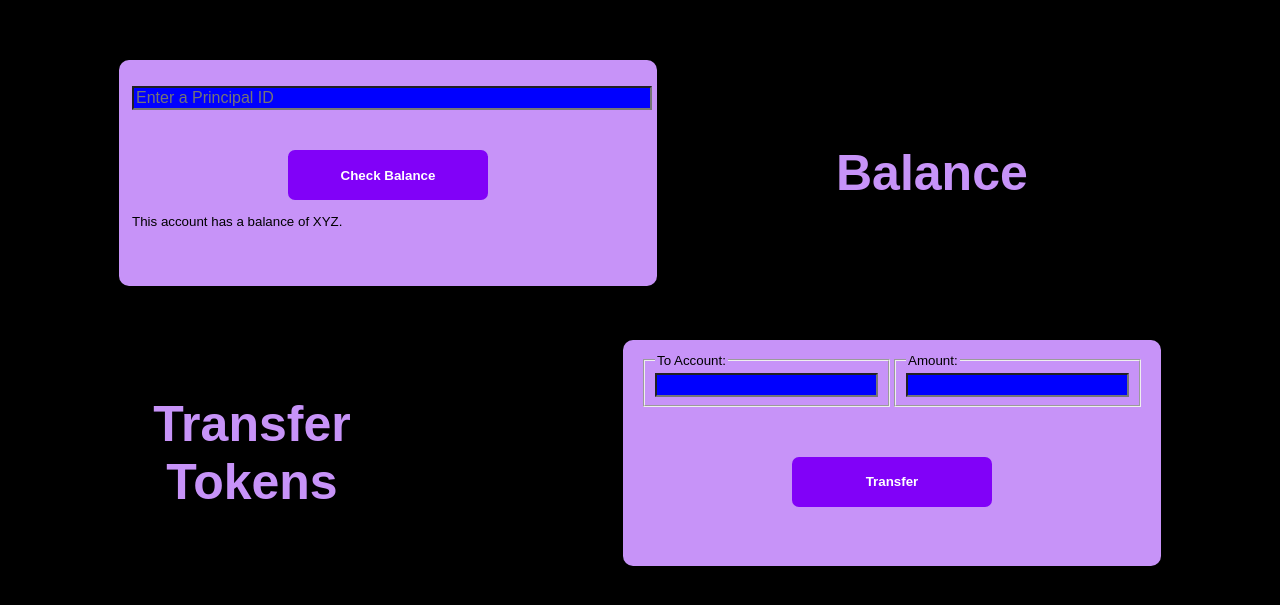
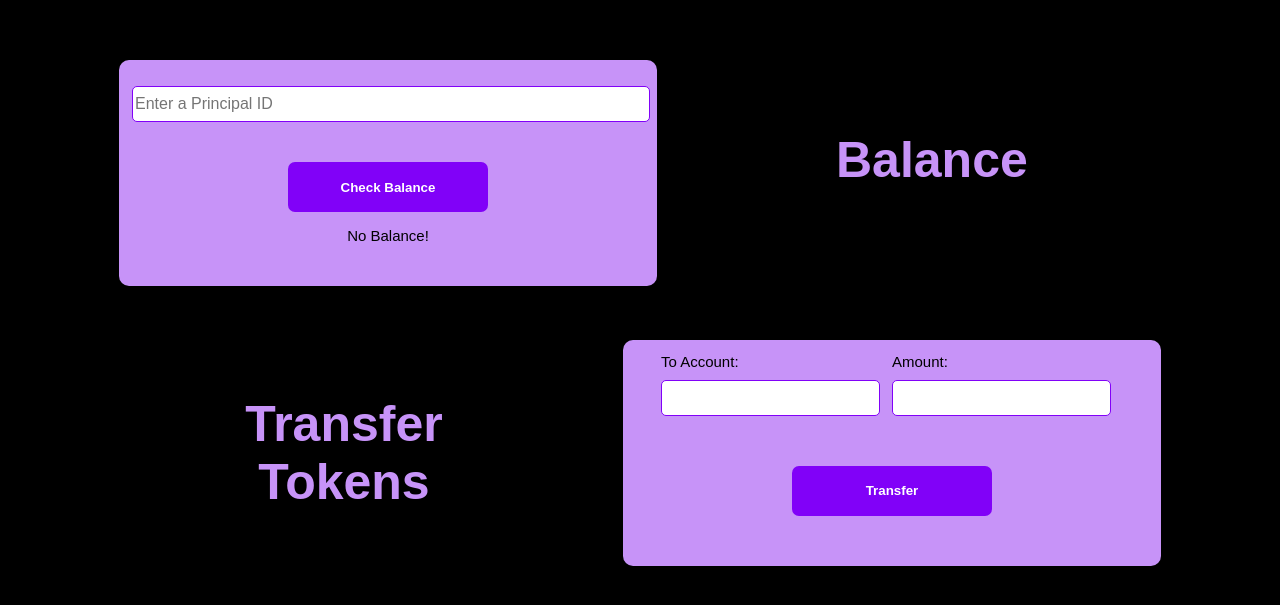
Before and after one commit to akshay-rajan/aura, a React (Vite) app in the folder src/aura_frontend/: page / in a window 1280 px wide. Shown: the part 607-1212 px from the top of the page. Built offline with nearby package versions, Linux system fonts and the light colour scheme.

Commit message:
style: Fix Front-end

```diff
--- a/src/aura_frontend/src/components/Balance.jsx
+++ b/src/aura_frontend/src/components/Balance.jsx
@@ -10,7 +10,7 @@ function Balance() {
         <p className="trade-buttons">
           <button id="btn-request-balance">Check Balance</button>
         </p>
-        <p>This account has a balance of XYZ.</p>
+        <p id="balance-result">No Balance!</p>
       </div>
       <h1 className="balance-head">Balance</h1>
     </div>
--- a/src/aura_frontend/src/components/Transfer.jsx
+++ b/src/aura_frontend/src/components/Transfer.jsx
@@ -6,22 +6,22 @@ function Transfer() {
       <h1 className="transfer-head">Transfer <br /> Tokens</h1>
       <div className="transfer-div">
         <div className="transfer">
-          <fieldset>
-            <legend>To Account:</legend>
+        <div className="fieldset">
+            <label>To Account:</label>
             <ul>
               <li>
                 <input type="text" id="transfer-to-id"/>
               </li>
             </ul>
-          </fieldset>
-          <fieldset>
-            <legend>Amount:</legend>
+          </div>
+          <div className="fieldset">
+            <label>Amount:</label>
             <ul>
               <li>
                 <input type="number" id="amount"/>
               </li>
             </ul>
-          </fieldset>
+          </div>
           <p className="trade-buttons">
             <button id="btn-transfer">
               Transfer
--- a/src/aura_frontend/src/index.scss
+++ b/src/aura_frontend/src/index.scss
@@ -56,7 +56,7 @@ body {
 
 .balance-div {
   cursor: default;
-  margin: 2em auto;
+  margin: 2em auto auto auto;
   width: 50%;
   min-height: 200px;
   background: #c793f8;
@@ -67,6 +67,10 @@ body {
 }
 button#btn-request-balance {
   margin-top: 20px;
+}
+#balance-result {
+  font-size: 15px;
+  text-align: center;
 }
 
 // ! Transfer
@@ -89,7 +93,7 @@ button#btn-request-balance {
 
 .transfer-div {
   cursor: default;
-  margin: 2em auto;
+  margin: 4em 2em;
   width: 50%;
   min-height: 200px;
   background: #c793f8;
@@ -103,6 +107,18 @@ button#btn-transfer {
   margin-top: 50px;
 }
 
+.fieldset {
+  float: left;
+  padding-right: 18px;
+}
+.fieldset label {
+  font-size: 15px;
+}
+
+input#transfer-to-id, input#amount {
+  margin-top: 10px;
+}
+
 // ! ------
 
 span:after {
@@ -111,10 +127,7 @@ span:after {
   width: 2%;
 }
 
-fieldset {
-  float: left;
-  padding-right: 18px;
-}
+
 
 #logo {
   font-family: "Times";
@@ -199,7 +212,7 @@ button:hover,
 .button:focus,
 .button:hover {
   box-shadow: 0 0 0 rgba(0, 0, 0, 0.5);
-  background: #c793f8;
+  color: #c793f8;
   background-color: black;
 }
 
@@ -231,21 +244,21 @@ button:disabled {
 
 input,
 textarea {
-  background: blue;
-  color: aqua;
+  background: white;
+  color: black;
   width: 100%;
-  max-width: 100%;
+  height: 32px;
   font-size: 12pt;
+  border: 1px solid #8101f8;
+  border-radius: 5px;
 }
 input:disabled {
-  background: #505070;
+  background: #d0d0d0;
   color: #d0d0d0;
-  border: 2px solid #505070;
 }
 
 .window > textarea {
   width: 100%;
-  border: none;
 }
 
 ul {
```
